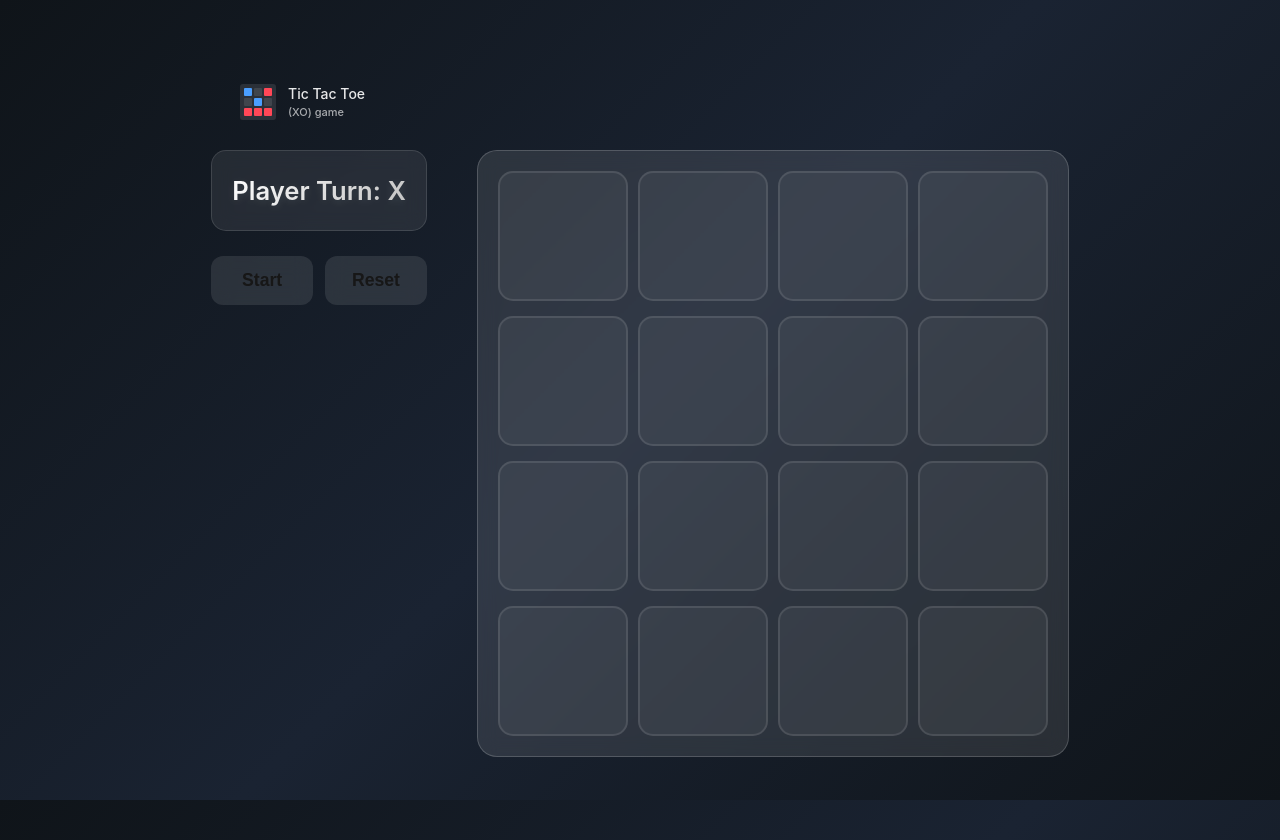
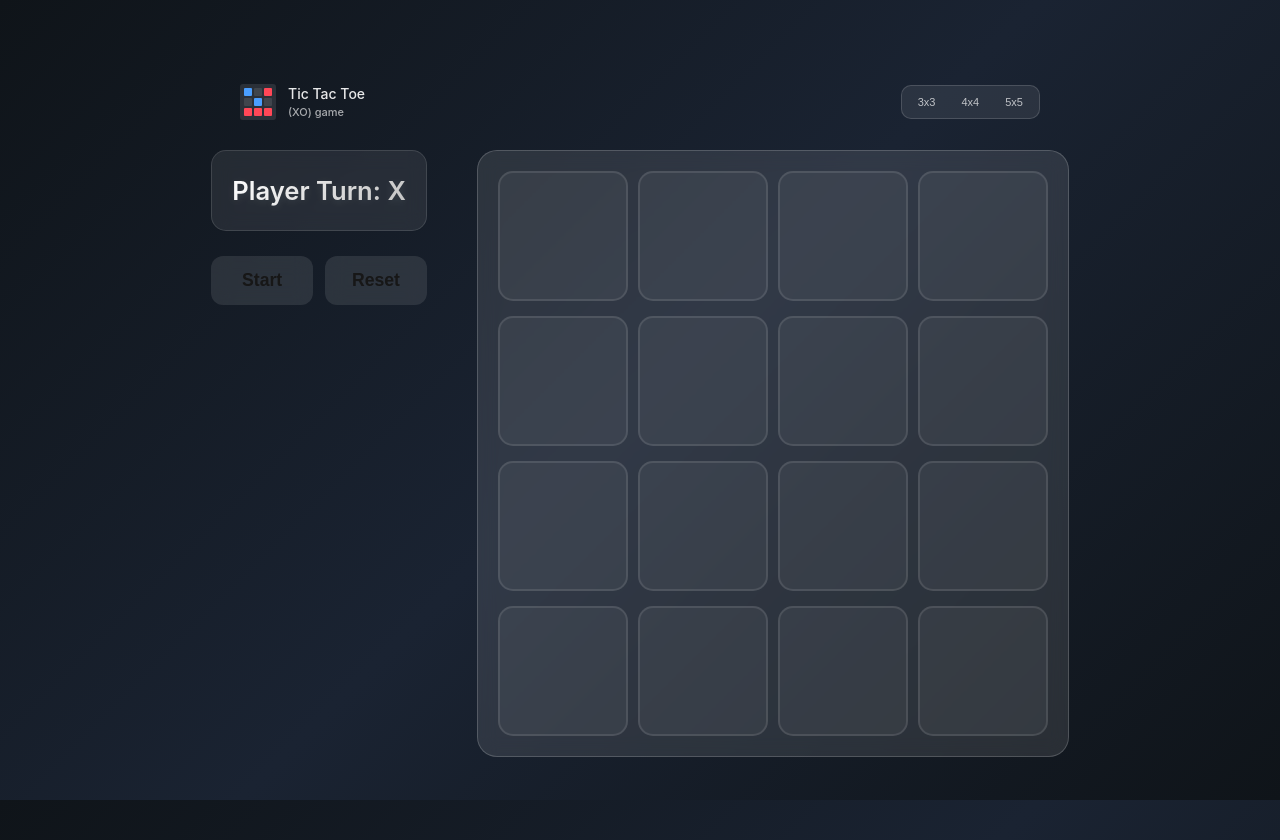
Before and after one commit to mahmoudalnkeeb/tic-tac-toe-multiplayer, a Next.js app: page / in a window 1280 px wide. Built offline with nearby package versions, Linux system fonts and the light colour scheme.

Commit message:
style(BoardSelector): done of building the jsx structure & styles

```diff
--- a/src/components/Header/HeaderButtons/BoardSelector/BoardSelector.jsx
+++ b/src/components/Header/HeaderButtons/BoardSelector/BoardSelector.jsx
@@ -1,7 +1,13 @@
 import s from "./BoardSelector.module.scss";
 
 const BoardSelector = () => {
-  return <div className={s.boardSelector}></div>;
+  return (
+    <div className={s.boardSelector}>
+      <button data-size="3">3x3</button>
+      <button data-size="4">4x4</button>
+      <button data-size="5">5x5</button>
+    </div>
+  );
 };
 
 export default BoardSelector;
--- a/src/components/Header/HeaderButtons/BoardSelector/BoardSelector.module.scss
+++ b/src/components/Header/HeaderButtons/BoardSelector/BoardSelector.module.scss
@@ -0,0 +1,26 @@
+.boardSelector {
+  display: flex;
+  background: rgba(255, 255, 255, 0.08);
+  border-radius: 10px;
+  padding: 4px;
+  gap: 2px;
+  border: 1px solid rgba(255, 255, 255, 0.15);
+}
+
+.boardSelector>button {
+  padding: 6px 12px;
+  border: none;
+  background: transparent;
+  color: rgba(255, 255, 255, 0.7);
+  border-radius: 6px;
+  cursor: pointer;
+  font-size: 11px;
+  font-weight: 500;
+  transition: all 0.3s ease;
+
+  &.active {
+    background: rgba(78, 205, 196, 0.2);
+    color: #4ecdc4;
+    border: 1px solid rgba(78, 205, 196, 0.3);
+  }
+}
```
